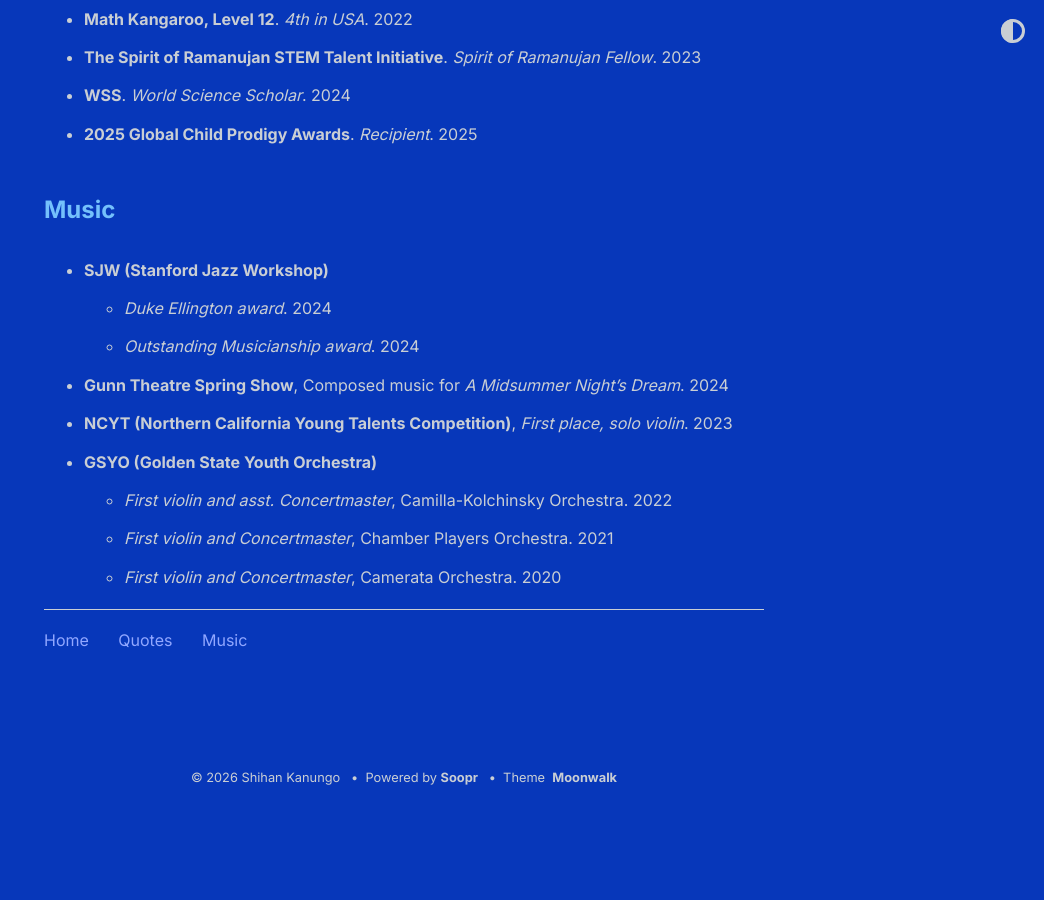
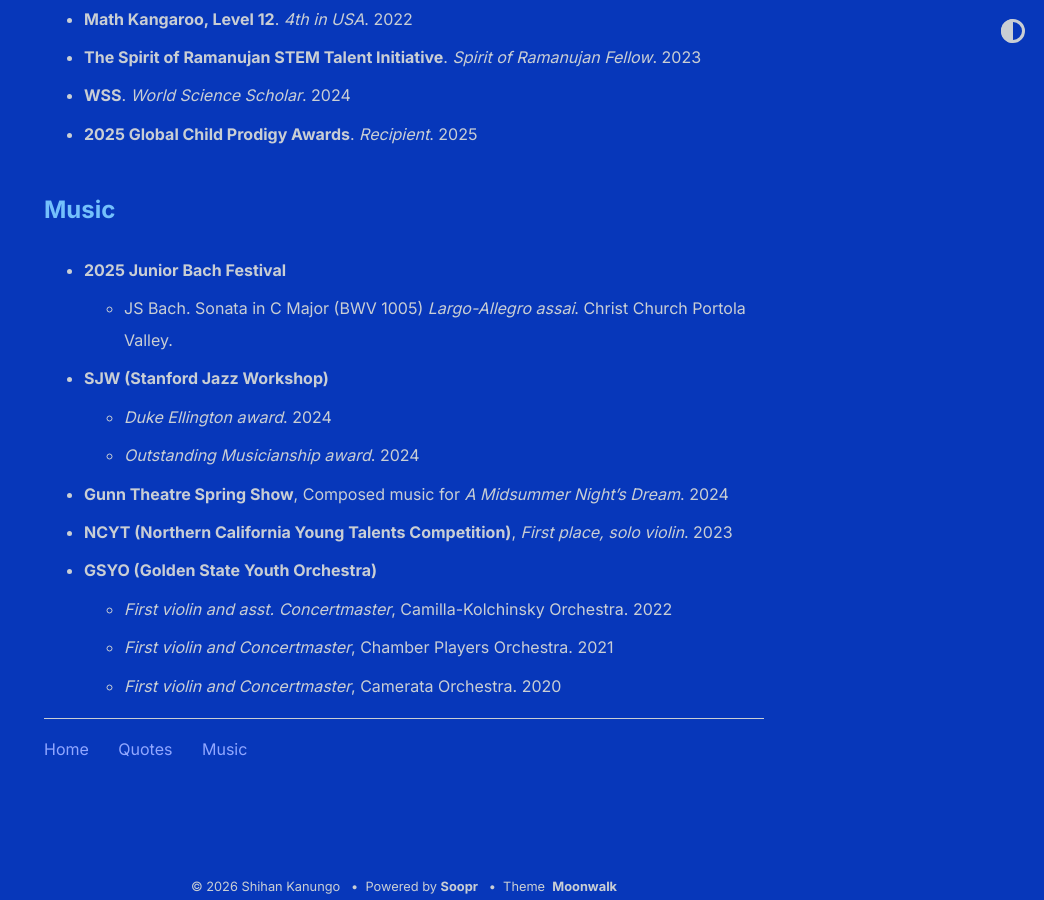
Before and after one commit to shihankanungo/shihankanungo.github.io, a Jekyll site: the page built from honors.md, in a window 1280 px wide and 900 px high, scrolled down 1033 px. Shown: the whole window, without its empty margins (236-1280 px from the left). Built offline with Jekyll 4.4.1, drawn with Linux system fonts in a browser that asks for light colours; before the commit the page ends 1836 px from its top, so only the background shows below that.

Commit message:
Update honors.md

```diff
--- a/honors.md
+++ b/honors.md
@@ -31,6 +31,8 @@ title: Honors and Awards
 
 ## Music
 
+- **2025 Junior Bach Festival**
+  - JS Bach. Sonata in C Major (BWV 1005) *Largo-Allegro assai*. Christ Church Portola Valley.
 - **SJW (Stanford Jazz Workshop)**
   - *Duke Ellington award*. 2024
   - *Outstanding Musicianship award*. 2024
```
